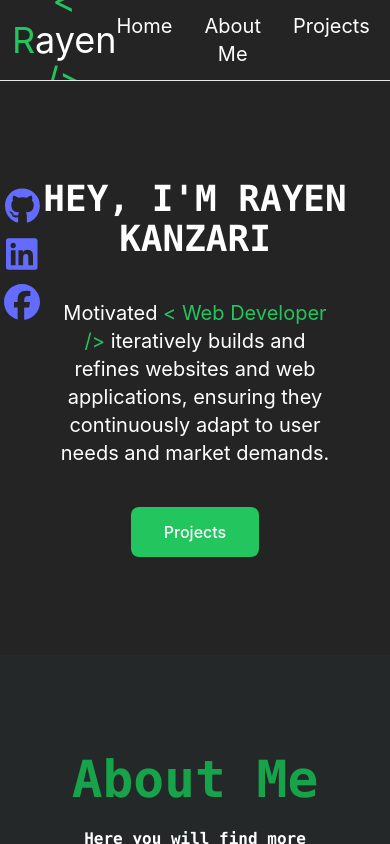
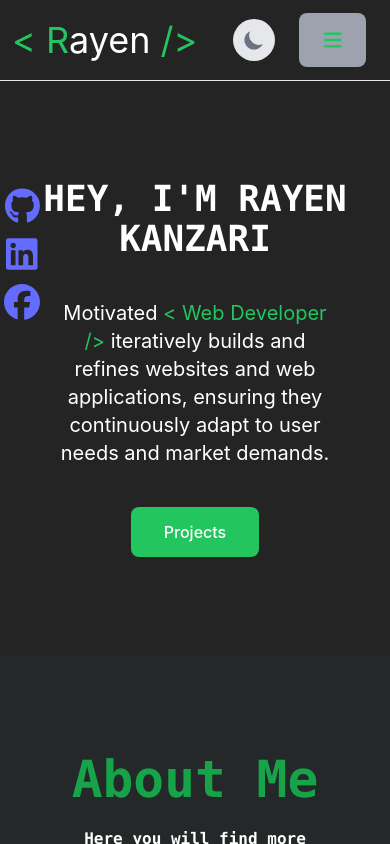
Before and after one commit to Rayenkan/Portfolio, a React (Vite) app: page / in a window 390 px wide. Built offline with nearby package versions, Linux system fonts and the light colour scheme.

Commit message:
finished

```diff
--- a/package.json
+++ b/package.json
@@ -15,8 +15,11 @@
     "@fortawesome/free-brands-svg-icons": "^6.5.1",
     "@fortawesome/free-solid-svg-icons": "^6.5.1",
     "@fortawesome/react-fontawesome": "^0.2.0",
+    "framer-motion": "^11.0.25",
     "react": "^18.2.0",
+    "react-animate-on-scroll": "^2.1.7",
     "react-dom": "^18.2.0",
+    "react-intersection-observer": "^9.8.2",
     "react-router-dom": "^6.22.3"
   },
   "devDependencies": {
--- a/src/components/Home.tsx
+++ b/src/components/Home.tsx
@@ -1,6 +1,7 @@
 import { FontAwesomeIcon } from '@fortawesome/react-fontawesome';
 import { faGithub , faLinkedin , faFacebook  } from '@fortawesome/free-brands-svg-icons';
 import { MouseEventHandler } from 'react';
+
 
 const Home =(props: { onScrollProjects: MouseEventHandler<HTMLButtonElement> | undefined; })=>{
     return (
--- a/src/components/nav.tsx
+++ b/src/components/nav.tsx
@@ -1,52 +1,86 @@
-import { MouseEventHandler } from "react";
+import { MouseEventHandler , useState } from "react";
+import { FontAwesomeIcon } from "@fortawesome/react-fontawesome";
+import {
+  faBars,
+  faX
+} from "@fortawesome/free-solid-svg-icons";
 
-const Nav = (props: { mode: string; changeMode: (arg0: string) => void; onScrollAboutMe: MouseEventHandler<HTMLLIElement> | undefined; onScrollProjects: MouseEventHandler<HTMLLIElement> | undefined; onScrollContact: MouseEventHandler<HTMLButtonElement> | undefined; }) => {
+const Nav = (props: {
+  mode: string;
+  changeMode: (arg0: string) => void;
+  onScrollAboutMe: MouseEventHandler<HTMLLIElement> | undefined;
+  onScrollProjects: MouseEventHandler<HTMLLIElement> | undefined;
+  onScrollContact: MouseEventHandler<HTMLButtonElement> | undefined;
+}) => {
   const handleModeChange = () => {
     const newMode: string = props.mode === "light" ? "dark" : "light";
     props.changeMode(newMode);
   };
-
+  const [menuVisible, setMenuVisible] = useState(false);
+  const [menuIcon, setMenuIcon] = useState(faBars);
+  const onToggleMenu = () => {
+    setMenuIcon(menuVisible ? faBars : faX);
+    setMenuVisible(!menuVisible);
+  };
   return (
     <div
-      className={`${props.mode} w-[100vw] h-20 flex justify-between items-center px-3 bg-white dark:bg-[#242424] rounded-md`}
+      className={`${props.mode}  ${
+        menuVisible ? "border-b-0" : " "
+      } w-[100vw] h-20 flex justify-between items-center px-3 bg-white dark:bg-[#242424] rounded-md`}
     >
       <p className="text-4xl cursor-pointer">
         <span className="text-green-500">&lt; R</span>
         <span className="text-black dark:text-white ">ayen</span>{" "}
         <span className="text-green-500"> /&gt;</span>
       </p>
-      <ul className="list-none flex flex-row space-x-8 [&>*]:cursor-pointer ">
+      <ul
+        className={`  fixed top-0 left-0 right-0 bottom-0 md:static md:top-auto md:left-auto md:right-auto md:bottom-auto  md:flex-row flex-col items-center list-none dark:bg-[#262624] bg-gray-300 text-center  h-[100vh] md:h-fit    z-50 md:z-0 text-[#373743]  gap-8 md:gap-[4vw] mt-[20%] pt-[12vh] md:pt-[0%] md:w-fit   md:mt-0 cursor-pointer md:space-x-8  [&>*]:cursor-pointer ${
+          menuVisible ? "flex" : "hidden md:flex"
+        } `}
+      >
         <li
-          className={`relative text-xl text-black dark:text-white w-fit block after:block after:content-[''] after:absolute after:h-[3px] dark:after:bg-white after:bg-green-500  after:w-full after:scale-x-0 after:hover:scale-x-100 after:transition after:duration-300 after:origin-center`}>
+          className={`relative  text-xl text-black dark:text-white w-fit block after:block after:content-[''] after:absolute after:h-[3px] dark:after:bg-white after:bg-green-500  after:w-full after:scale-x-0 after:hover:scale-x-100 after:transition after:duration-300 after:origin-center`}
+          onClick={onToggleMenu}
+        >
           Home
         </li>
         <li
           className={`relative text-xl text-black dark:text-white w-fit block after:block after:content-[''] after:absolute after:h-[3px] dark:after:bg-white after:bg-green-500  after:w-full after:scale-x-0 after:hover:scale-x-100 after:transition after:duration-300 after:origin-center`}
-          onClick={props.onScrollAboutMe}
-          >
+          onClick={() => {
+            props.onScrollAboutMe();
+            onToggleMenu();
+          }}
+        >
           About Me
         </li>
         <li
           className={`relative text-xl text-black dark:text-white w-fit block after:block after:content-[''] after:absolute after:h-[3px] dark:after:bg-white after:bg-green-500  after:w-full after:scale-x-0 after:hover:scale-x-100 after:transition after:duration-300 after:origin-center`}
-          onClick={props.onScrollProjects}>
+          onClick={() => {
+            props.onScrollProjects();
+            onToggleMenu();
+          }}
+        >
           Projects
         </li>
         <li
           className={`relative text-xl text-black dark:text-white w-fit block after:block after:content-[''] after:absolute after:h-[3px] dark:after:bg-white after:bg-green-500  after:w-full after:scale-x-0 after:hover:scale-x-100 after:transition after:duration-300 after:origin-center`}
-          >
+          onClick={onToggleMenu}
+        >
           Resume
         </li>
       </ul>
       <div className="flex items-center [&>*]:mx-3   ">
         <button
           className={`ml-4 p-2 rounded-full dark:text-gray-500 text-yellow-500 bg-blue-400 dark:bg-gray-200 hover:bg-blue-600 dark:hover:bg-gray-700 focus:outline-none`}
-          onClick={handleModeChange}>
+          onClick={handleModeChange}
+        >
           {props.mode === "dark" ? (
             <svg
               className="w-6 h-6"
               fill="currentColor"
               viewBox="0 0 20 20"
-              xmlns="http://www.w3.org/2000/svg">
+              xmlns="http://www.w3.org/2000/svg"
+            >
               <path d="M17.293 13.293A8 8 0 016.707 2.707a8.001 8.001 0 1010.586 10.586z"></path>
             </svg>
           ) : (
@@ -54,20 +88,29 @@ const Nav = (props: { mode: string; changeMode: (arg0: string) => void; onScroll
               className="w-6 h-6"
               fill="currentColor"
               viewBox="0 0 20 20"
-              xmlns="http://www.w3.org/2000/svg">
+              xmlns="http://www.w3.org/2000/svg"
+            >
               <path
                 fillRule="evenodd"
                 clipRule="evenodd"
-                d="M10 2a1 1 0 011 1v1a1 1 0 11-2 0V3a1 1 0 011-1zm4 8a4 4 0 11-8 0 4 4 0 018 0zm-.464 4.95l.707.707a1 1 0 001.414-1.414l-.707-.707a1 1 0 00-1.414 1.414zm2.12-10.607a1 1 0 010 1.414l-.706.707a1 1 0 11-1.414-1.414l.707-.707a1 1 0 011.414 0zM17 11a1 1 0 100-2h-1a1 1 0 100 2h1zm-7 4a1 1 0 011 1v1a1 1 0 11-2 0v-1a1 1 0 011-1zM5.05 6.464A1 1 0 106.465 5.05l-.708-.707a1 1 0 00-1.414 1.414l.707.707zm1.414 8.486l-.707.707a1 1 0 01-1.414-1.414l.707-.707a1 1 0 011.414 1.414zM4 11a1 1 0 100-2H3a1 1 0 000 2h1z"></path>
+                d="M10 2a1 1 0 011 1v1a1 1 0 11-2 0V3a1 1 0 011-1zm4 8a4 4 0 11-8 0 4 4 0 018 0zm-.464 4.95l.707.707a1 1 0 001.414-1.414l-.707-.707a1 1 0 00-1.414 1.414zm2.12-10.607a1 1 0 010 1.414l-.706.707a1 1 0 11-1.414-1.414l.707-.707a1 1 0 011.414 0zM17 11a1 1 0 100-2h-1a1 1 0 100 2h1zm-7 4a1 1 0 011 1v1a1 1 0 11-2 0v-1a1 1 0 011-1zM5.05 6.464A1 1 0 106.465 5.05l-.708-.707a1 1 0 00-1.414 1.414l.707.707zm1.414 8.486l-.707.707a1 1 0 01-1.414-1.414l.707-.707a1 1 0 011.414 1.414zM4 11a1 1 0 100-2H3a1 1 0 000 2h1z"
+              ></path>
             </svg>
           )}
         </button>
         <button
-          className=" border-none rounded-lg mr-5 bg-green-500 transition duration-300 ease-in-out transform hover:scale-105"
-          onClick={props.onScrollContact} >
-            Contact Me
+          className=" md:flex hidden  border-none rounded-lg md:mr-5 bg-green-500 transition duration-300 ease-in-out transform md:hover:scale-105"
+          onClick={props.onScrollContact}
+        >
+          Contact Me
         </button>
+        <label className="text-green-500  z-50 list-none mr-4 cursor-pointer text-xl md:hidden ">
+          <button onClick={onToggleMenu} className="bg-gray-400">
+            <FontAwesomeIcon icon={menuIcon} />
+          </button>
+        </label>
       </div>
+
     </div>
   );
 };
--- a/src/index.css
+++ b/src/index.css
@@ -1,6 +1,7 @@
 @import 'tailwindcss/base';
 @import 'tailwindcss/components';
 @import 'tailwindcss/utilities';
+
 :root {
   font-family: Inter, system-ui, Avenir, Helvetica, Arial, sans-serif;
   line-height: 1.5;
```
Also changed, not shown: 2 other files (tests, documents, lock files or other folders).
